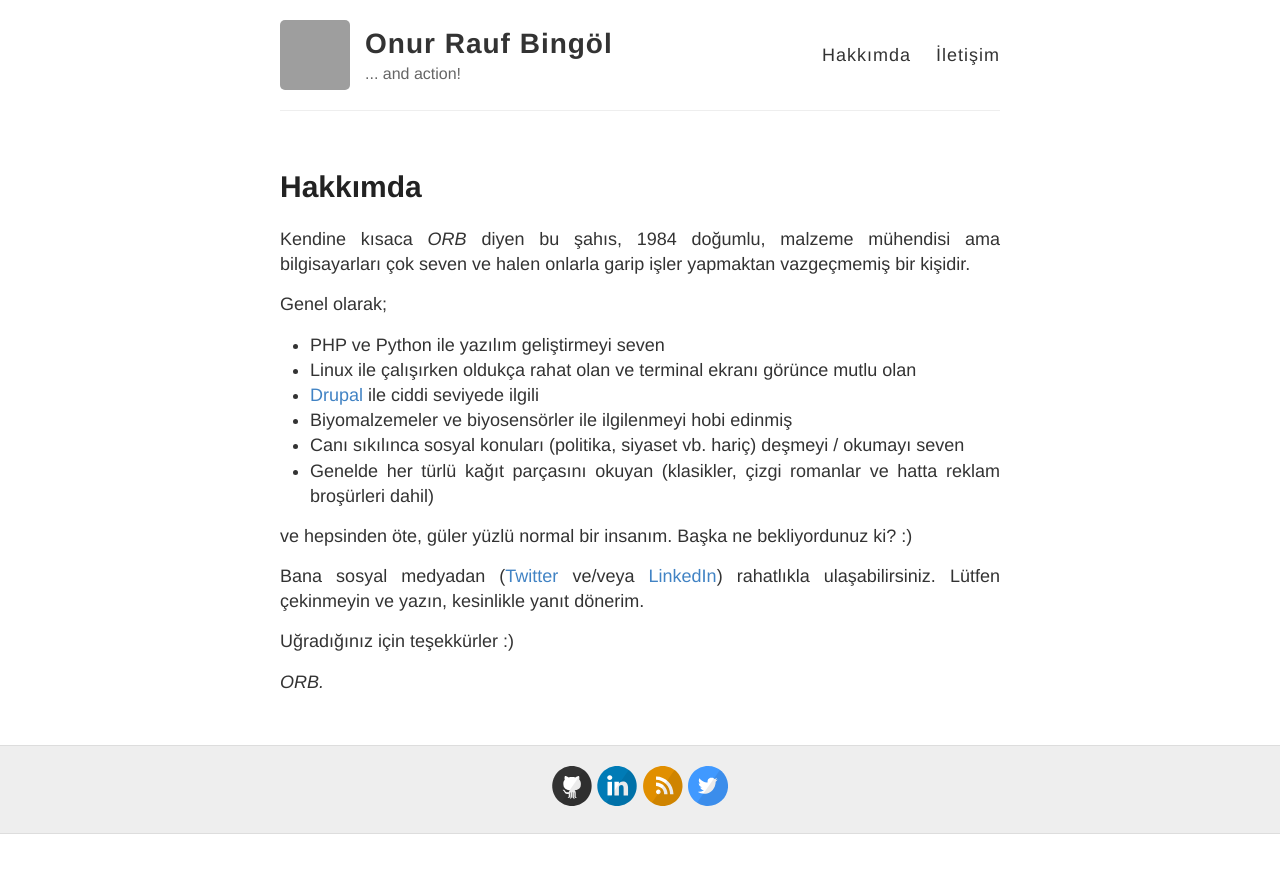
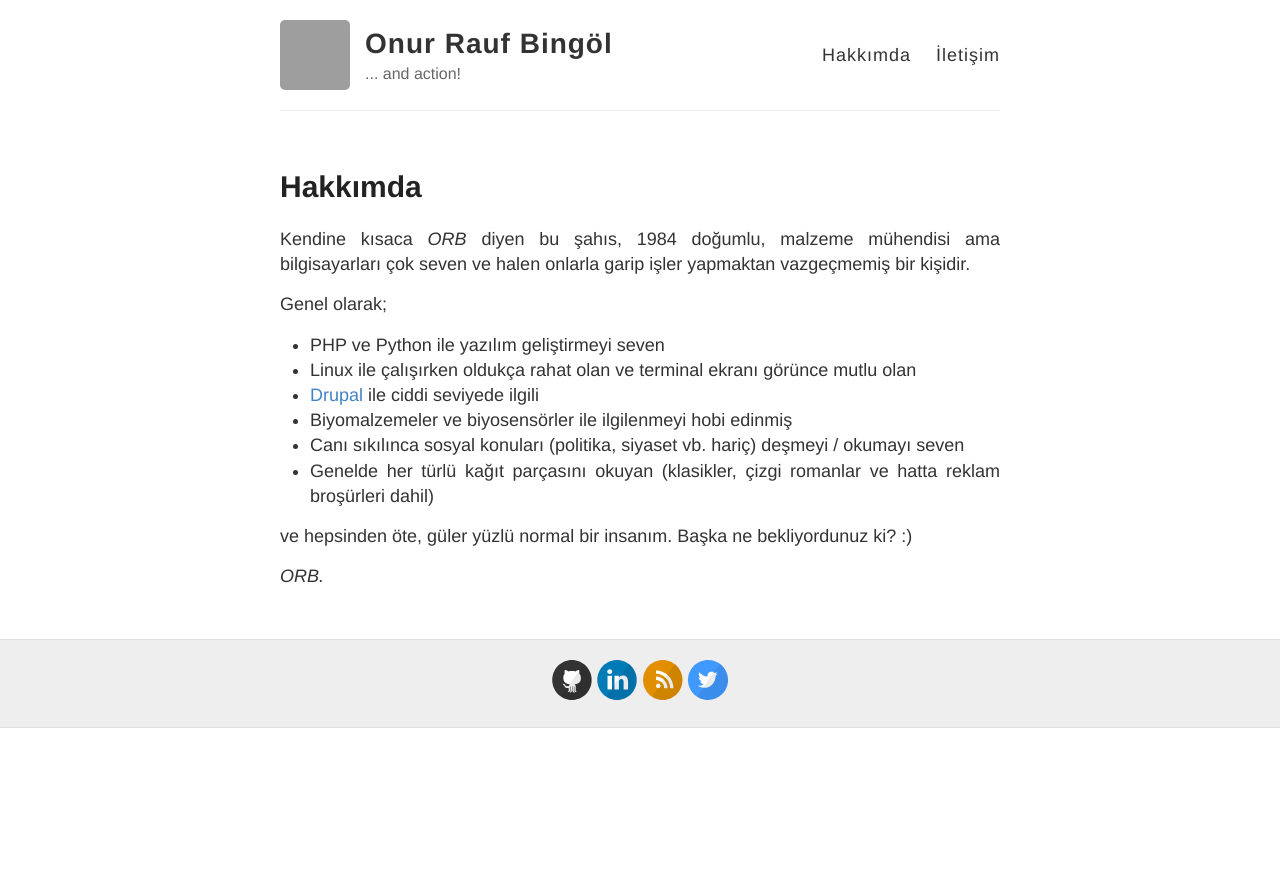
Before and after one commit to orbingol/orbingol.github.io, a Jekyll site: the page built from hakkimda.md, in a window 1280 px wide. Shown: the top 873 px of the page. Built offline with Jekyll 4.4.1, drawn with Linux system fonts in a browser that asks for light colours; Markdown is read by kramdown in place of the engine named in the settings; grey boxes are pictures that could not be loaded.

Commit message:
Removed contact info from about me page.

```diff
--- a/hakkimda.md
+++ b/hakkimda.md
@@ -19,8 +19,4 @@ Genel olarak;
 
 ve hepsinden öte, güler yüzlü normal bir insanım. Başka ne bekliyordunuz ki? :)
 
-Bana sosyal medyadan ([Twitter](https://twitter.com/orbingol) ve/veya [LinkedIn](https://www.linkedin.com/in/onurraufbingol)) rahatlıkla ulaşabilirsiniz. Lütfen çekinmeyin ve yazın, kesinlikle yanıt dönerim.
-
-Uğradığınız için teşekkürler :)
-
 _ORB._
```
